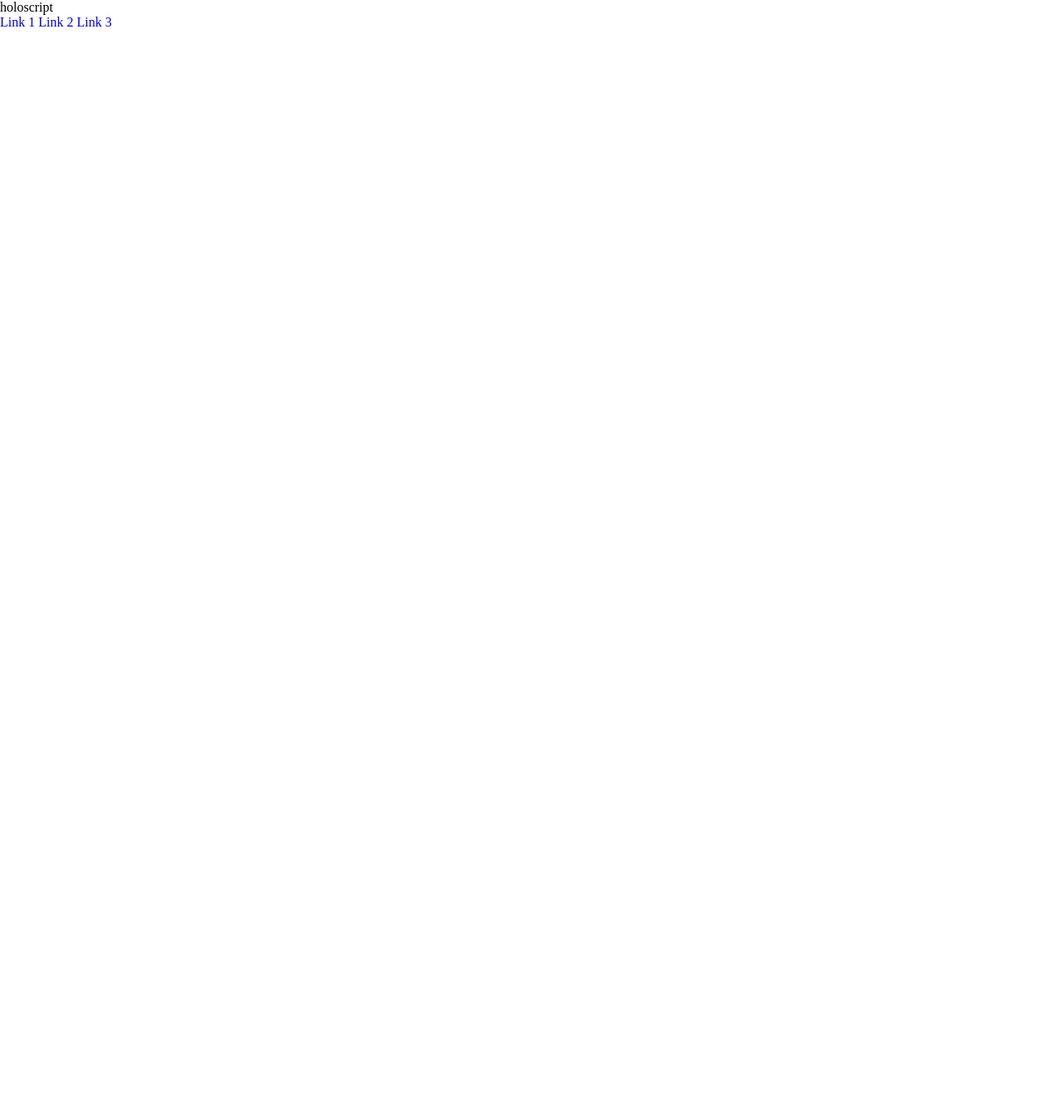
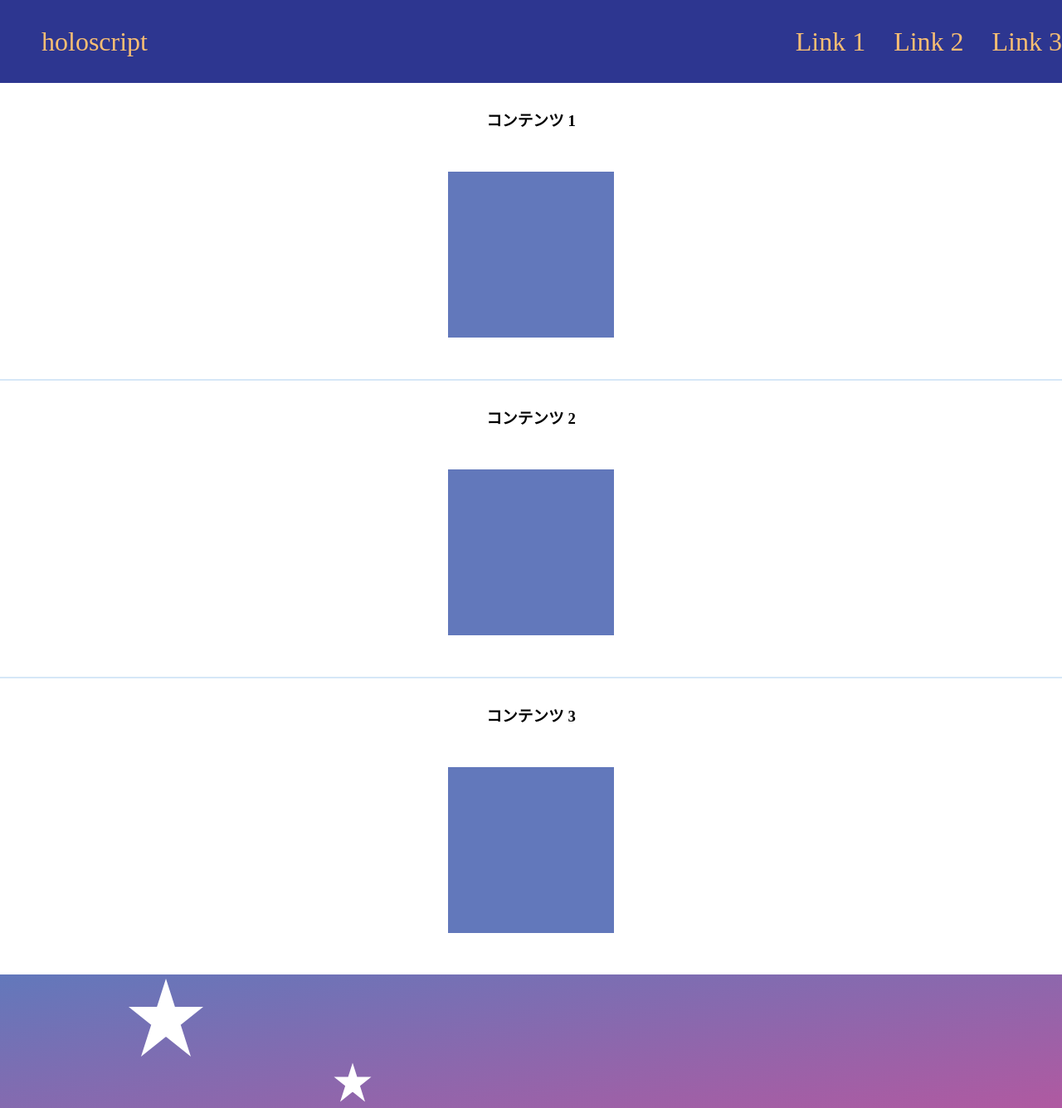
Before and after one commit to sayuprc/holoscript-design, a plain HTML site: page nss/index.html in a window 1280 px wide. Shown: the top 1336 px of the page at 83% size. Before the commit the page ends 800 px from the top, so only its background shows below. Drawn offline with Linux system fonts and the light colour scheme.

Commit message:
[update]: make nss style

```diff
--- a/nss/css/style.css
+++ b/nss/css/style.css
@@ -0,0 +1,81 @@
+html,
+body {
+	height: 100%;
+	width: 100%;
+}
+
+header {
+	height: 100px;
+	background-color: #2D3690;
+	display: flex;
+	justify-content: space-between;
+}
+
+.logo {
+	color: #F8BE73;
+	font-size: 2rem;
+	margin: auto 0 auto 50px;
+}
+
+.lists {
+	margin: auto 0;
+}
+
+.link {
+	font-size: 2rem;
+	color: #F8BE73;
+	display: inline-block;
+	position: relative;
+	margin-left: 30px;
+	text-align: center;
+}
+
+.link:before {
+	content: "";
+	position: absolute;
+	left: 0;
+	bottom: -4px;
+	width: 100%;
+	height: 3px;
+	background-color: #D6E7F7;
+	transform: scale(0, 1);
+	transition: .4s;
+}
+
+.link:hover:before {
+	transform: scale(1);
+}
+
+.content {
+  margin: 0 auto;
+}
+
+.content-title {
+  text-align: center;
+  margin-top: 30px;
+}
+
+.line {
+  border: 1px solid#D6E7F7;
+}
+
+.box {
+	height: 200px;
+	width: 200px;
+	background-color: #6278BB;
+	margin: 50px auto;
+}
+
+footer {
+	height: 200px;
+	background: linear-gradient(to bottom right, #6278BB, #B8569E);
+}
+
+.big-star {
+  margin-left: 150px;
+  margin-top: 10px;
+}
+
+.small-star {
+  margin-left: 400px;
+}
--- a/nss/index.html
+++ b/nss/index.html
@@ -19,11 +19,37 @@
 		</header>
 
 		<!-- メインコンテンツ -->
-		<main></main>
+		<main>
+			<div class="container">
+        <div class="content">
+          <h3 class="content-title">コンテンツ 1</h3>
+          <div class="box"></div>
+        </div>
+        <div class="line"></div>
+        <div class="content">
+          <h3 class="content-title">コンテンツ 2</h3>
+          <div class="box"></div>
+        </div>
+        <div class="line"></div>
+        <div class="content">
+          <h3 class="content-title">コンテンツ 3</h3>
+          <div class="box"></div>
+        </div>
+			</div>
+		</main>
 
 		<!-- フッター -->
 		<footer>
-			<div class="line"></div>
+      <div class="big-star">
+        <svg width="100" height="100">
+          <polygon points="50,5 20,99 95,39 5,39 80,99 " style="fill:#fff;">
+        </svg>
+      </div>
+      <div class="small-star">
+        <svg width="50" height="50">
+          <polygon points="25,2.5 10,49.5 47.5,19.5 2.5,19.5 40,49.5 " style="fill:#fff;">
+        </svg>
+      </div>
 		</footer>
 	</body>
 </html>
```
